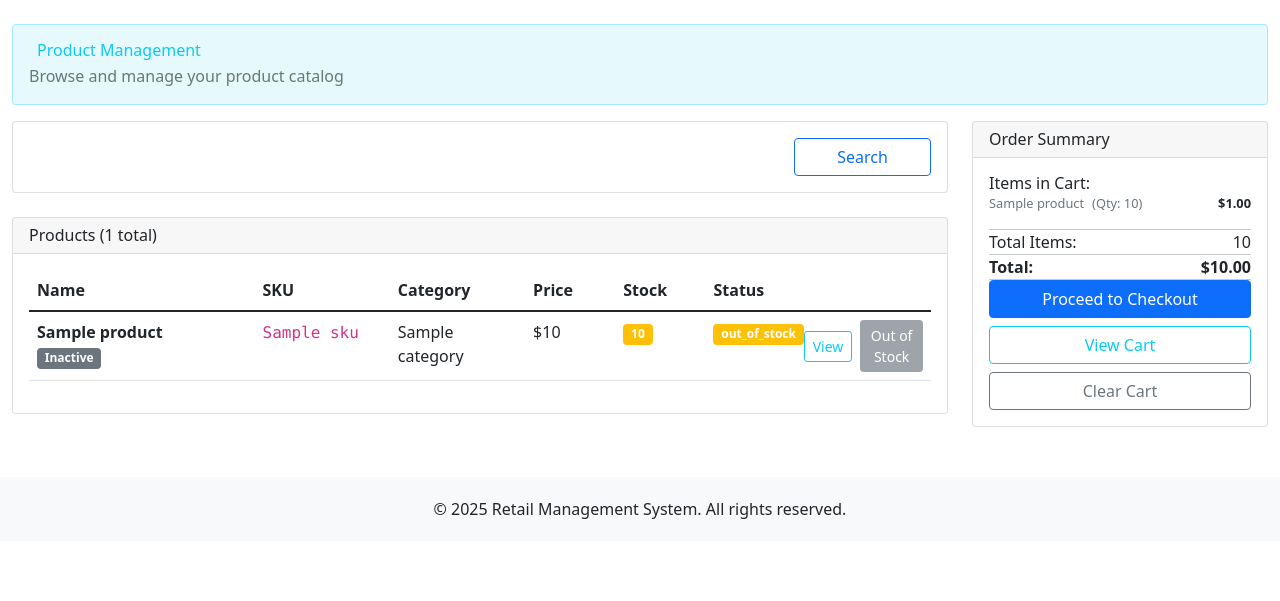
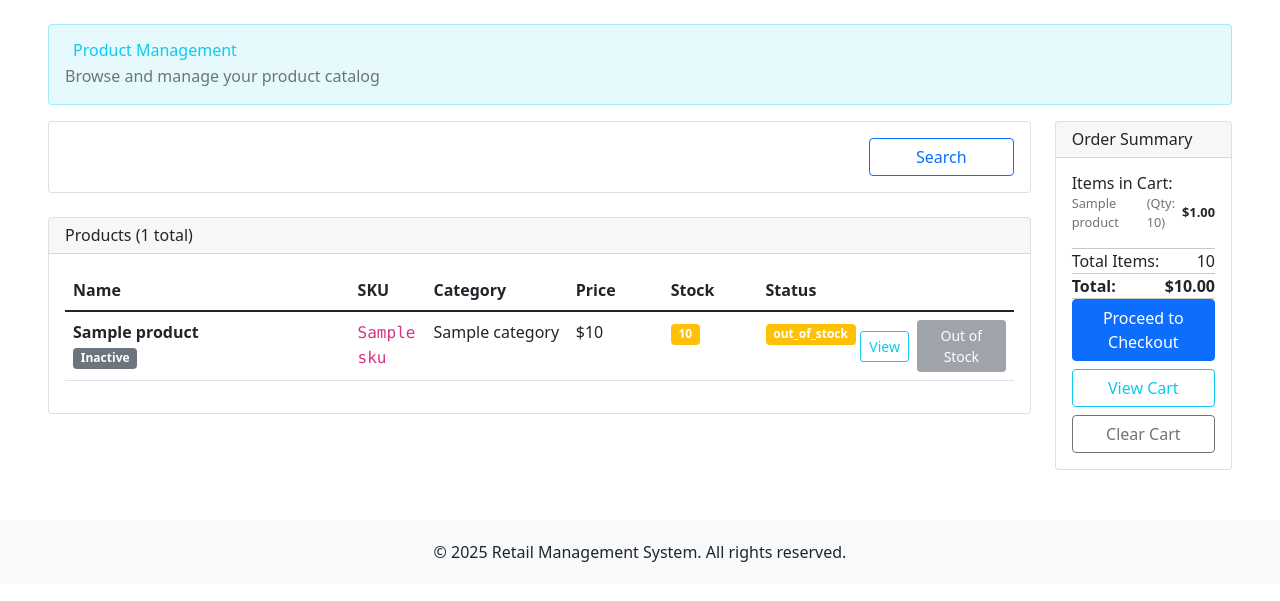
Before and after one commit to r-0n/software-architecture-project, a Django app: template src/templates/products/product_list.html in a window 1280 px wide. Shown: the part 56-657 px from the top of the page. Run offline with Django 3.2, Linux system fonts and the light colour scheme; the template is opened without the code that fills it: most values are stand-ins (such as "Sample title", 1, 10 or a date in 2020); form fields are guessed from the names that the template uses; some libraries are stand-ins or nearby versions.

Commit message:
UI margin fixed

```diff
--- a/src/templates/accounts/base.html
+++ b/src/templates/accounts/base.html
@@ -43,7 +43,7 @@
         </div>
     </nav>
 
-    <div class="container mt-4">
+    <div class="container-fluid px-5 mt-4">
         {% if messages %}
             {% for message in messages %}
                 <div class="alert alert-{{ message.tags }} alert-dismissible fade show" role="alert">
--- a/src/templates/cart/cart.html
+++ b/src/templates/cart/cart.html
@@ -22,7 +22,7 @@
 
 <div class="row mt-3">
     {% if cart_items %}
-        <div class="col-md-9">
+        <div class="col-md-10">
     {% else %}
         <div class="col-12">
     {% endif %}
@@ -77,7 +77,7 @@
 
     {% if cart_items %}
         <!-- Order Summary Sidebar -->
-        <div class="col-md-3">
+        <div class="col-md-2">
                 <div class="card sticky-top" style="top: 20px;">
                     <div class="card-header">
                         <h5 class="mb-0">Order Summary</h5>
--- a/src/templates/products/product_list.html
+++ b/src/templates/products/product_list.html
@@ -27,7 +27,7 @@
 
 <div class="row mt-3">
     {% if cart_items %}
-        <div class="col-md-9">
+        <div class="col-md-10">
     {% else %}
         <div class="col-12">
     {% endif %}
@@ -71,14 +71,14 @@
                         <table class="table table-hover" style="table-layout: fixed;">
                             <thead>
                                 <tr>
-                                    <th style="width: 25%;">Name</th>
-                                    <th style="width: 15%;">SKU</th>
+                                    <th style="width: 30%;">Name</th>
+                                    <th style="width: 8%;">SKU</th>
                                     <th style="width: 15%;">Category</th>
                                     <th style="width: 10%;">Price</th>
                                     <th style="width: 10%;">Stock</th>
                                     <th style="width: 10%;">Status</th>
                                     {% if user_is_admin %}
-                                        <th style="width: 15%;">Actions</th>
+                                        <th style="width: 17%;">Actions</th>
                                     {% endif %}
                                 </tr>
                             </thead>
@@ -185,7 +185,7 @@
 
     {% if cart_items %}
         <!-- Order Summary Sidebar -->
-        <div class="col-md-3">
+        <div class="col-md-2">
             <div class="card sticky-top" style="top: 20px;">
                 <div class="card-header">
                     <h5 class="mb-0">Order Summary</h5>
```
Also changed, not shown: src/db.sqlite3.
